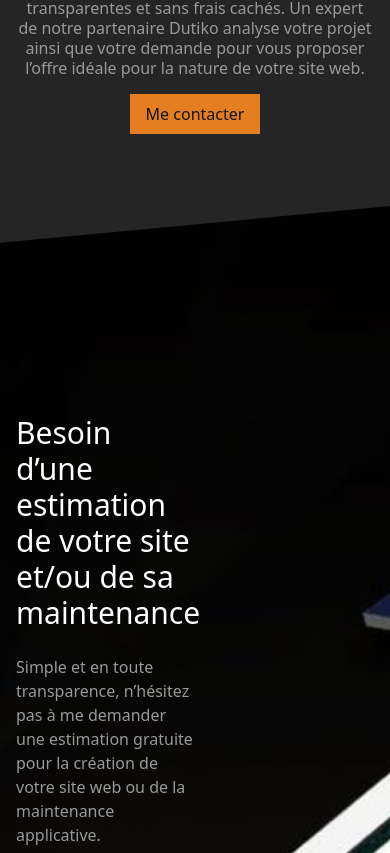
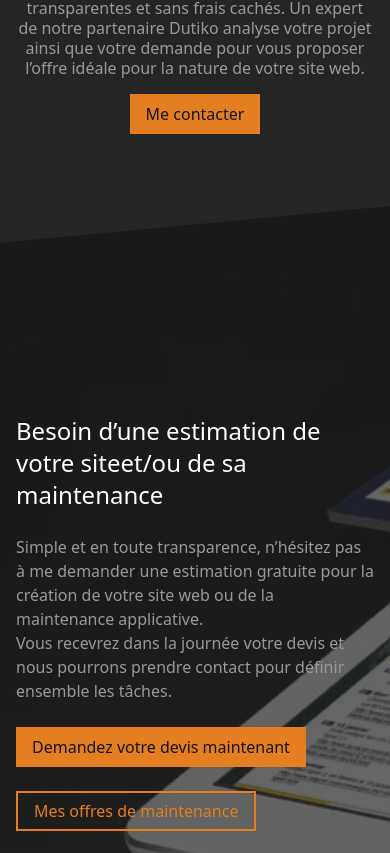
Before and after one commit to akiletour/inrage, a Next.js app: page / in a window 390 px wide. Shown: the part 2211-3064 px from the top of the page. Built offline with nearby package versions, Linux system fonts and the light colour scheme.

Commit message:
fix(hp): apply responsive on the TMA block

```diff
--- a/pages/index.js
+++ b/pages/index.js
@@ -80,12 +80,12 @@ export default function Home() {
           bgClass="fill-gray-dark"
           bgCorner="fill-orange"
         />
-        <Image layout="fill" objectFit="cover" className="-z-10" src={ImageDiscoverTma} alt="Prestation de maintenance TMA" />
+        <Image layout="fill" objectFit="cover" className="-z-10 opacity-30 md:opacity-100" src={ImageDiscoverTma} alt="Prestation de maintenance TMA" />
         <div className="container relative -my-10">
-          <div className="w-1/2">
-            <h2 className="text-3xl text-white font-medium mb-3">
+          <div className="md:w-1/2">
+            <h2 className="text-2xl sm:text-3xl text-white font-medium mb-3">
               Besoin d’une estimation de votre site
-              <br />
+              <br className="hidden sm:block" />
               et/ou de sa maintenance
             </h2>
             <p>
```
